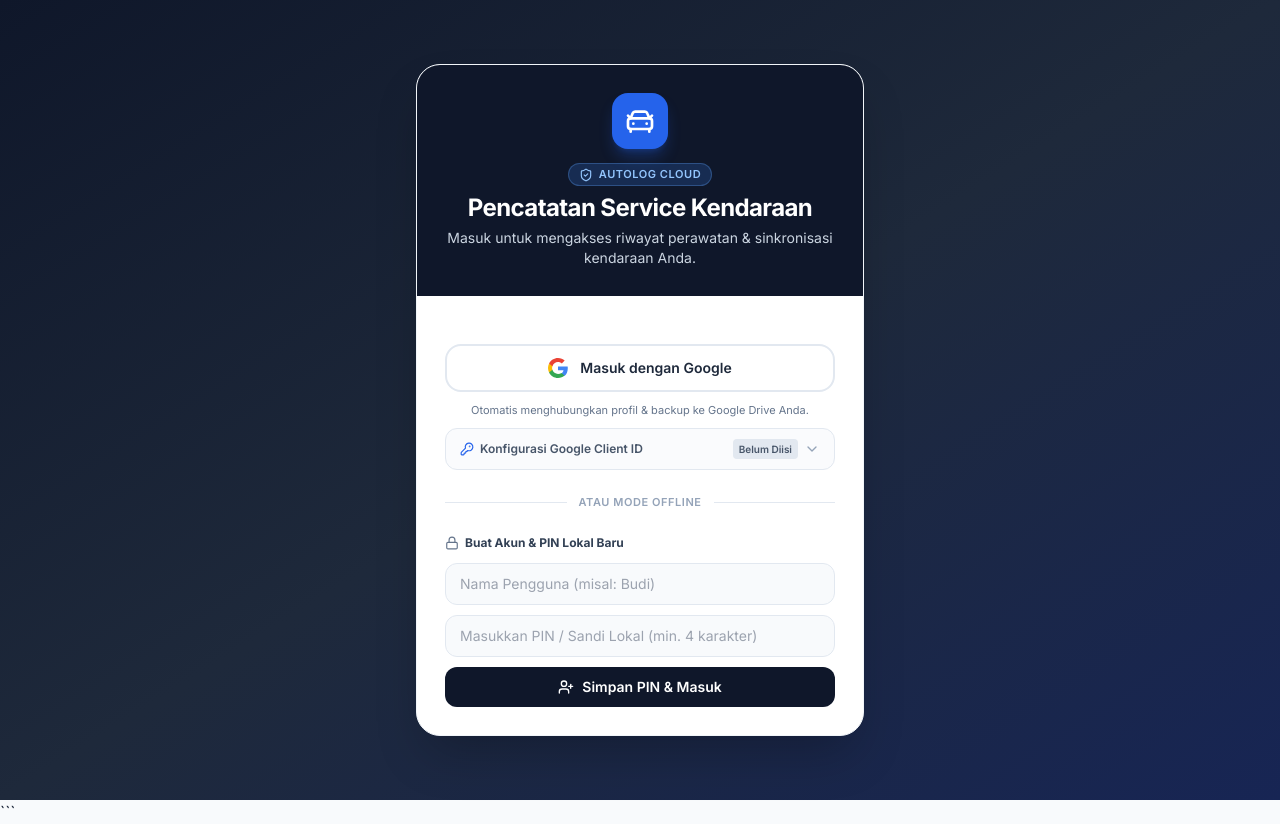
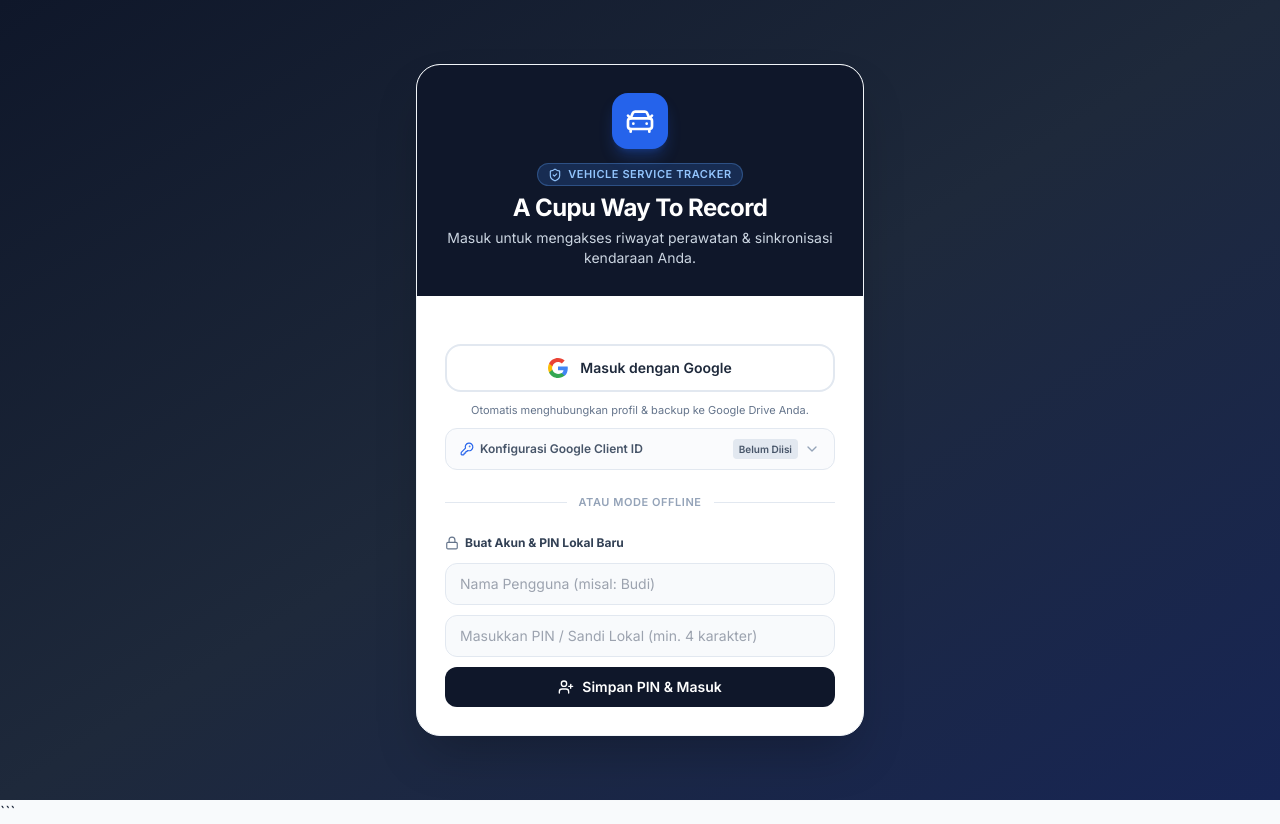
Before and after one commit to galihcupu/car-log, a plain HTML site: page index.html in a window 1280 px wide. Drawn offline with nearby package versions, Linux system fonts and the light colour scheme.

Commit message:
Update index.html

```diff
--- a/index.html
+++ b/index.html
@@ -54,9 +54,9 @@
                 </div>
                 <div class="inline-flex items-center gap-1.5 px-2.5 py-0.5 rounded-full bg-blue-500/20 border border-blue-400/30 text-blue-300 text-[11px] font-semibold uppercase tracking-wider mb-1.5">
                     <i data-lucide="shield-check" class="w-3.5 h-3.5"></i>
-                    <span>AutoLog Cloud</span>
-                </div>
-                <h1 class="text-xl sm:text-2xl font-bold tracking-tight">Pencatatan Service Kendaraan</h1>
+                    <span>Vehicle Service Tracker</span>
+                </div>
+                <h1 class="text-xl sm:text-2xl font-bold tracking-tight">A Cupu Way To Record</h1>
                 <p class="text-xs sm:text-sm text-slate-300 mt-1">Masuk untuk mengakses riwayat perawatan &amp; sinkronisasi kendaraan Anda.</p>
             </div>
 
```
